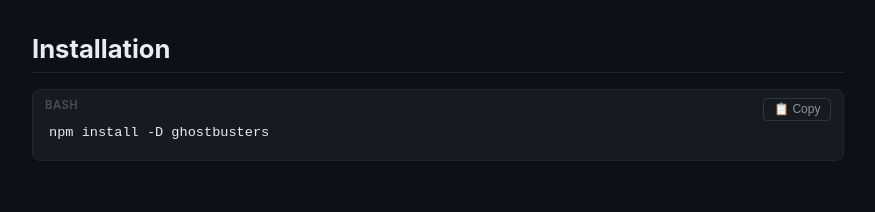
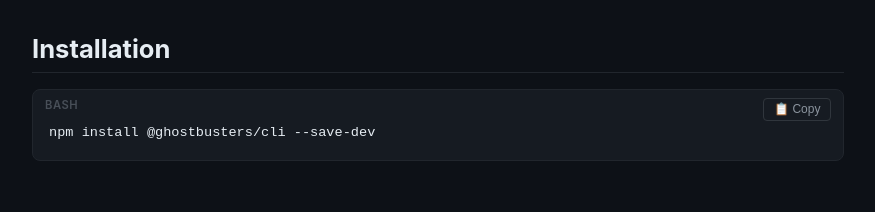
Before and after one commit to MannyFrias/Ghostbusters, a Svelte app in the folder web/: page / in a window 1280 px wide. Shown: the part 1260-1472 px from the top of the page, without its empty margins (202-1077 px from the left). Built offline with nearby package versions, Linux system fonts and the light colour scheme.

Commit message:
final touches on frontend

```diff
--- a/web/src/App.svelte
+++ b/web/src/App.svelte
@@ -4,7 +4,7 @@
 
   // these strings will be passed as CodeBlock components
 
-  const installCommand = "npm install -D ghostbusters";
+  const installCommand = "npm install @ghostbusters/cli --save-dev";
 
   const packageJsonScript = `scripts: {
   "ghostbusters": "ghostbusters scan --frontend ./src/client --backend ./src/server"
@@ -102,7 +102,7 @@
     margin: 0;
     background-color: #0d1117;
     color: #e6edf3;
-    font-family: -apple-system, BlinkMacSystemFont, 'Segoe UI', Helvetica, Arial, sans-serif;
+    font-family: -apple-system, BlinkMcaSystemFont, 'Segoe UI', Helvetica, Arial, sans-serif;
   }
 
   main {
```
Also changed, not shown: 1 other file (tests, documents, lock files or other folders).
